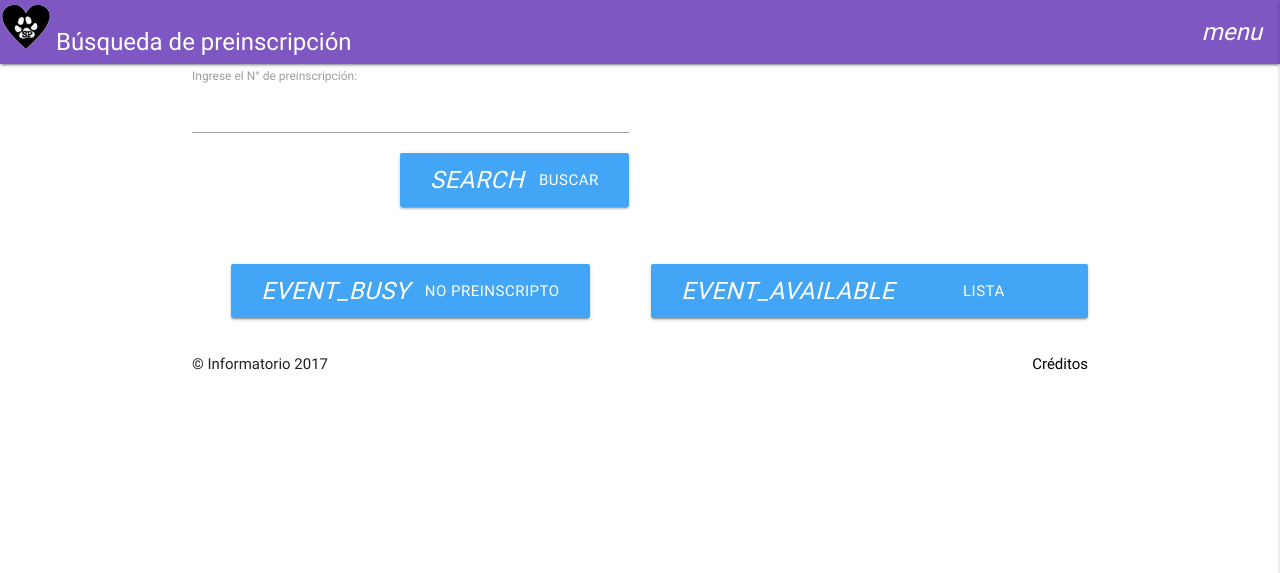
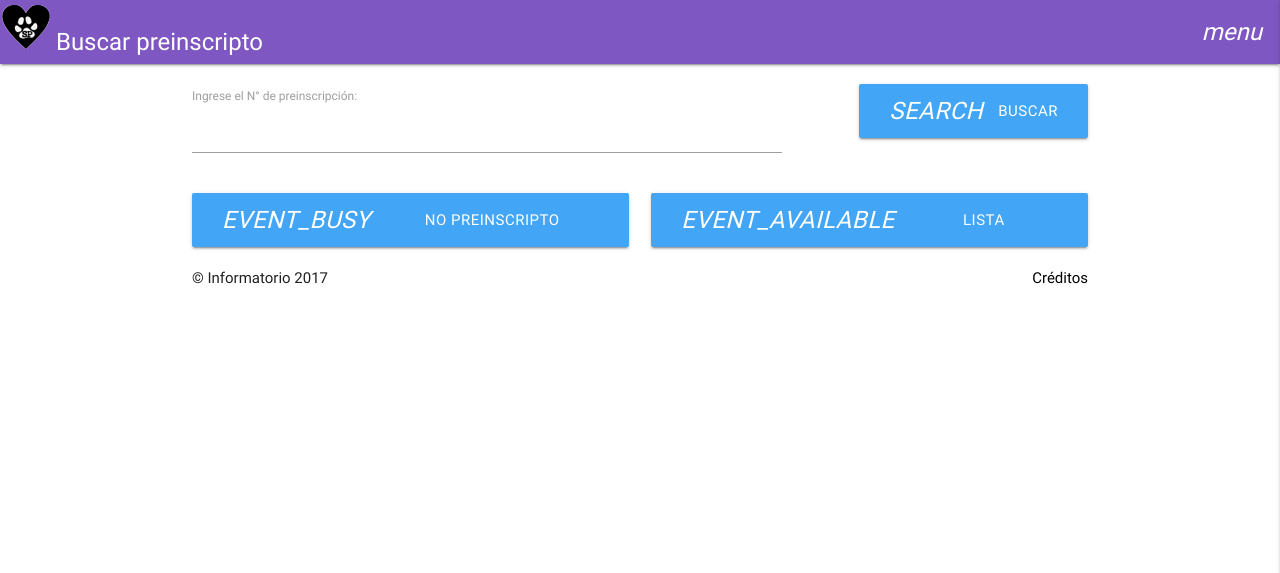
Before and after one commit to Informatorio2017/perros-definitivo, a Django app: page /campaing/inscribir_paciente_pre/ in a window 1280 px wide. Shown: the top 573 px of the page. Run offline with Django 3.2, Linux system fonts and the light colour scheme; the visitor is signed in with stand-in values (Sample User, id 1); parts of the project's set-up code (start-up, migrations or seed data) failed here and were passed over; some libraries are stand-ins or nearby versions.

Commit message:
acomode.

```diff
--- a/perros/app_campaing/templates/buscar_paciente_pre.html
+++ b/perros/app_campaing/templates/buscar_paciente_pre.html
@@ -1,7 +1,7 @@
 {% extends "base.html" %}
 
 
-{% block encabezado %}Búsqueda de preinscripción{% endblock %}
+{% block encabezado %}Buscar preinscripto{% endblock %}
 
 
 {% block content %}
@@ -10,34 +10,38 @@
 <!-- ESTE ES PARA BUSCAR LOS PREISCRIPTOS (PARA BUSCAR Y DAR DE ALTA EN : buscar_paciente.html) -->
 
 	<div class="row">
-	<div class="col s12 m6">
+		<div class="col s12 m8">
+			<div class="col s12 separador"></div>
 
 			<form  method="post">
 				{% csrf_token %}
 				{{ form }}
-	<div class="right-align">
 
+		</div>
+
+				<div class="right-align col s12 m4">
+					<div class="col s12 separador"></div>
 					<button type="submit" class="waves-effect waves-light accent-2 btn-large"><i class="material-icons left">search</i> Buscar</button>
-
 				</div>
 
 			</form>
 	</div>
+
+
+	<div class="row">
+
+		<div class="col s12 m6 center-align">
+			<!--<p class="center-align">  -->
+				<a href="/campaing/formulario_inscripcion/" class="waves-effect waves-light btn-large btn-ancho center-align"><i class="material-icons left">event_busy</i> No Preinscripto</a>
+			<!-- </p> -->
 		</div>
 
-<br>
-<div class="row">
+		<div class="col s12 separador hide-on-med-and-up"></div>
 
-<div class="col s12 m6">
-	<p class="center-align">
-		<a href="/campaing/formulario_inscripcion/" class="waves-effect waves-light btn-large center-align"><i class="material-icons left">event_busy</i> No Preinscripto</a>
-	</p>
-</div>
-
-<div class="col s12 m6">
-	<p class="center-align">
-		<a href="/campaing/listado_preinscriptos/" class="waves-effect waves-light btn-large center-align"><i class="material-icons left">event_available</i> Lista Preinscriptos</a>
-	</p>
+		<div class="col s12 m6 center-align">
+			<!--<p class="center-align">  -->
+				<a href="/campaing/listado_preinscriptos/" class="waves-effect waves-light btn-large btn-ancho center-align"><i class="material-icons left">event_available</i> Lista Preinscriptos</a>
+			<!--</p> -->
 		</div>
 	</div>
 
```
Lines whose indentation alone changed are shown as unchanged.
